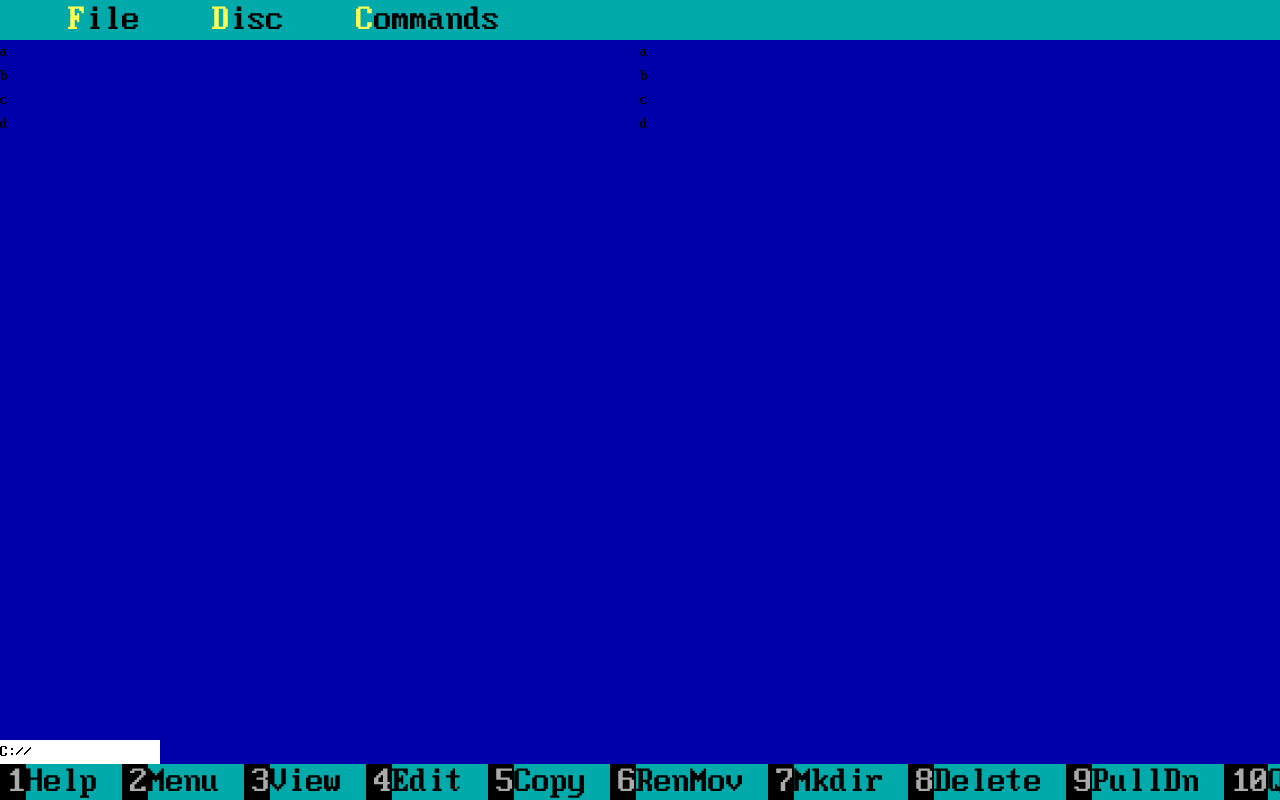
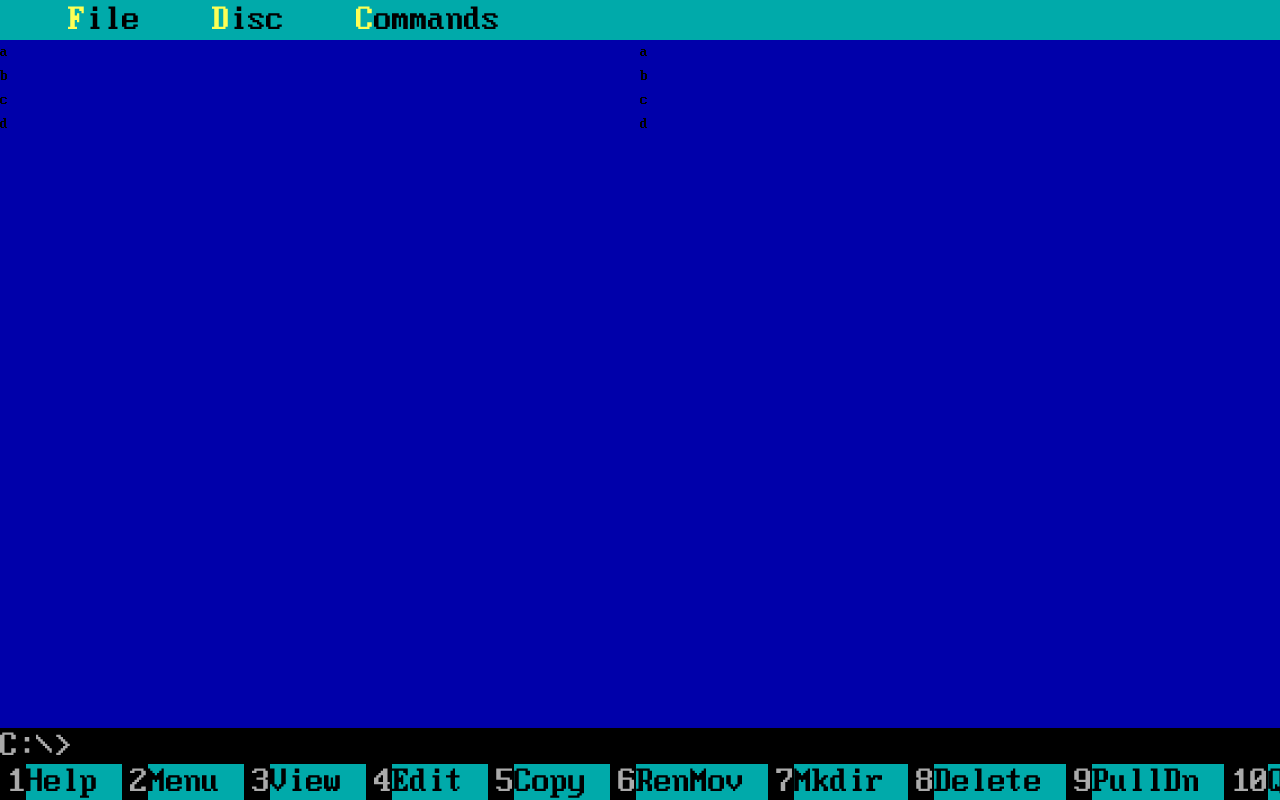
Before and after one commit to DartMoon/dos_terminal, a Next.js app: page /terminal in a window 1280 px wide. Shown: the top 800 px of the page. Built offline with nearby package versions, Linux system fonts and the light colour scheme.

Commit message:
Add Terminal Form field

```diff
--- a/app/components/fields/input-field/index.tsx
+++ b/app/components/fields/input-field/index.tsx
@@ -1,13 +1,11 @@
-import { useId } from 'react';
+import { InputHTMLAttributes, useId } from 'react';
 
-const InputField = () => {
+type Props = InputHTMLAttributes<HTMLInputElement> & { className?: string };
+
+const InputField = ({ className, ...props }: Props) => {
   const id = useId();
 
-  return (
-    <>
-      <input id={id} type="text" value="C://" aria-label="lorem ipsum" />
-    </>
-  );
+  return <input id={id} className={className} {...props} />;
 };
 
 export default InputField;
--- /dev/null
+++ b/app/terminal/feature/form/index.tsx
@@ -0,0 +1,30 @@
+'use client';
+
+import { FocusEvent, FormEvent } from 'react';
+import InputField from '@/app/components/fields/input-field';
+
+const DEFAULT_VALUE = 'C:\\>';
+
+const TerminalForm = () => {
+  const onBlurHandler = (e: FocusEvent<HTMLInputElement>) => {
+    e.target.value = DEFAULT_VALUE;
+  };
+
+  const onSubmitHandler = (event: FormEvent<HTMLFormElement>): void => {
+    event.preventDefault();
+  };
+
+  return (
+    <form className="mt-auto" onSubmit={onSubmitHandler}>
+      <InputField
+        type="text"
+        defaultValue={DEFAULT_VALUE}
+        aria-label="dir"
+        onBlur={onBlurHandler}
+        className="w-full bg-dark-color text-gray-color text-4xl leading-none"
+      />
+    </form>
+  );
+};
+
+export default TerminalForm;
--- a/app/terminal/page.tsx
+++ b/app/terminal/page.tsx
@@ -1,5 +1,5 @@
 import ContentTabs from '@/app/components/content-tabs';
-import InputField from '@/app/components/fields/input-field';
+import TerminalForm from '@/app/terminal/feature/form';
 
 const TerminalPage = () => {
   return (
@@ -8,9 +8,7 @@ const TerminalPage = () => {
         <ContentTabs />
         <ContentTabs />
       </section>
-      <form className="mt-auto">
-        <InputField />
-      </form>
+      <TerminalForm />
     </>
   );
 };
```
